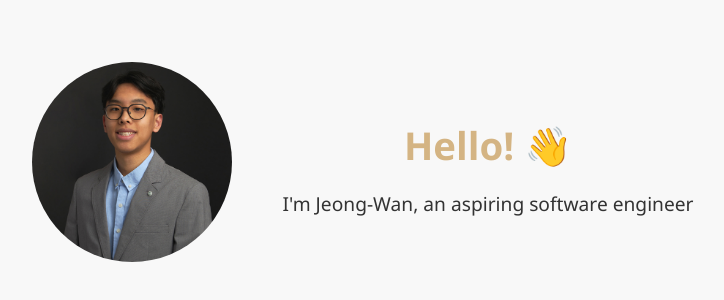
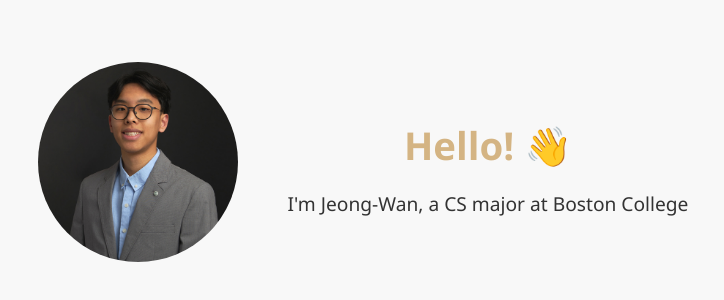
Before and after one commit to choiqz/choiqz.github.io, a React (Create React App) app: page / in a window 1280 px wide. Shown: the part 288-588 px from the top of the page, without its empty margins (277-1001 px from the left). Built offline with nearby package versions, Linux system fonts and the light colour scheme.

Commit message:
modify opening in website

```diff
--- a/src/App.tsx
+++ b/src/App.tsx
@@ -7,7 +7,7 @@ const App: React.FC = () => {
   return (
     <div className="App">
       {/* Removed imagePath prop since it's no longer needed */}
-      <HomePage name="Jeong-Wan Choi" tagline="I'm Jeong-Wan, an aspiring software engineer" />
+      <HomePage name="Jeong-Wan Choi" tagline="I'm Jeong-Wan, a CS major at Boston College" />
       {/* Other components like Navbar, Footer, etc. */}
     </div>
   );
```
